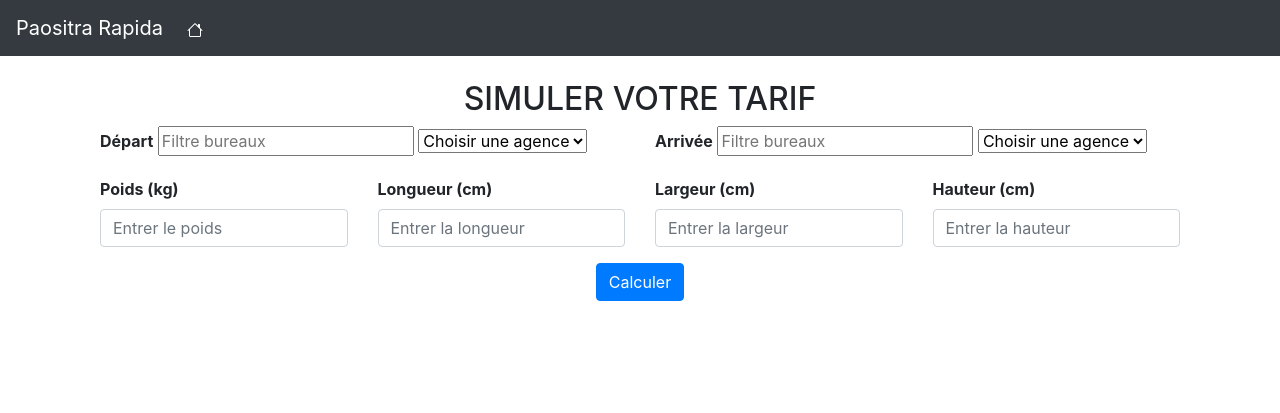
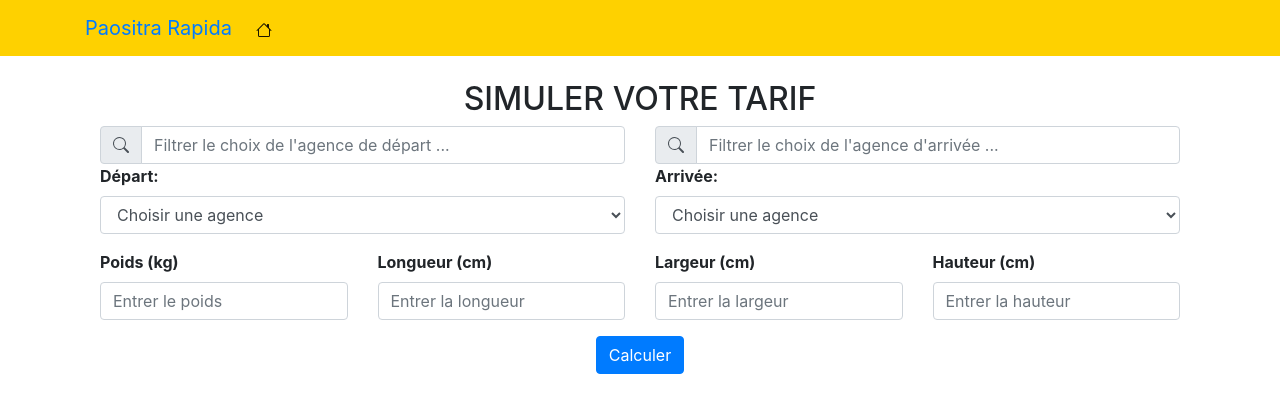
Before and after one commit to fetra2/rapidatarifproject, a Django app: page / in a window 1280 px wide. Shown: the top 413 px of the page. Run offline with Django 4.2, Linux system fonts and the light colour scheme; data that the repository does not hold is empty; some libraries are stand-ins or nearby versions.

Commit message:
add some styles

```diff
--- a/rapitarifapp/templates/base.html
+++ b/rapitarifapp/templates/base.html
@@ -3,16 +3,21 @@
 <head>
     <meta charset="UTF-8">
     <meta name="viewport" content="width=device-width, initial-scale=1.0">
-    <title>{% block title %}My Website{% endblock %}</title>
+    <title>{% block title %}Paositra Rapida{% endblock %}</title>
     <!-- Bootstrap 4 CSS -->
     <link rel="stylesheet" href="https://cdn.jsdelivr.net/npm/bootstrap@4.6.0/dist/css/bootstrap.min.css"crossorigin="anonymous">
     <!-- Font Awesome icons -->
     <link rel="stylesheet" href="https://cdnjs.cloudflare.com/ajax/libs/font-awesome/5.15.2/css/all.min.css"
           crossorigin="anonymous" />
+          <link href="https://maxcdn.bootstrapcdn.com/bootstrap/4.5.2/css/bootstrap.min.css" rel="stylesheet">
+          <script src="https://ajax.googleapis.com/ajax/libs/jquery/3.5.1/jquery.min.js"></script>
+          <script src="https://cdnjs.cloudflare.com/ajax/libs/popper.js/1.16.0/umd/popper.min.js"></script>
+          <script src="https://maxcdn.bootstrapcdn.com/bootstrap/4.5.2/js/bootstrap.min.js"></script>
 </head>
 <body>
-    <nav class="navbar navbar-expand-lg navbar-dark bg-dark">
-        <a class="navbar-brand" href="#">Paositra Rapida</a>
+    <nav class="navbar navbar-expand-lg navbar-light bg-yellow" style="background-color: #FED100;">
+      <div class="container">
+        <a class="navbar-brand text-primary" href="#">Paositra Rapida</a>
         <button class="navbar-toggler" type="button" data-toggle="collapse" data-target="#navbarNav"
                 aria-controls="navbarNav" aria-expanded="false" aria-label="Toggle navigation">
             <span class="navbar-toggler-icon"></span>
@@ -26,6 +31,7 @@
                 </li>
             </ul>
         </div>
+      </div>
     </nav>
     <div class="container my-4">
         {% block content %}
--- a/rapitarifapp/templates/index.html
+++ b/rapitarifapp/templates/index.html
@@ -14,24 +14,38 @@
         <div class="row">
             <div class="col-md-6">
                 <div class="form-group">
-                    <label for="Depart"><b>Départ</b></label>
-                    <input type="text" id="filter-input" placeholder="Filtre bureaux">
-                    <select name="codeDepart" id="sortable-dropdown-depart" class="sortable-dropdown">
+                    <div class="input-group">
+                        <div class="input-group-prepend">
+                            <span class="input-group-text"><svg xmlns="http://www.w3.org/2000/svg" width="16" height="16" fill="currentColor" class="bi bi-search" viewBox="0 0 16 16">
+                                <path d="M11.742 10.344a6.5 6.5 0 1 0-1.397 1.398h-.001c.03.04.062.078.098.115l3.85 3.85a1 1 0 0 0 1.415-1.414l-3.85-3.85a1.007 1.007 0 0 0-.115-.1zM12 6.5a5.5 5.5 0 1 1-11 0 5.5 5.5 0 0 1 11 0z"/>
+                            </svg></span>
+                        </div>
+                        <input type="text" class="form-control" id="filter-input" placeholder="Filtrer le choix de l'agence de départ ...">
+                    </div>
+                    <label for="codeDepart"><b>Départ: </b></label>
+                    <select name="codeDepart" id="sortable-dropdown-depart" class="sortable-dropdown form-control">
                         <option value="">Choisir une agence</option>
                         {% for item in bureaux %}
-                            <option value="{{ item.codique }}-{{ item.nombureau }}">{{ item.nombureau }} {{ item.codique }}</option>
+                            <option value="{{ item.codique }}-{{ item.nombureau }}">{{ item.nombureau }}</option>
                         {% endfor %}
                     </select>
                 </div>
             </div>
             <div class="col-md-6">
                 <div class="form-group">
-                    <label for="Arrive"><b>Arrivée</b></label>
-                    <input type="text" id="filter-input-arrive" placeholder="Filtre bureaux">
-                    <select name="codeArrive" id="sortable-dropdown-arrive" class="sortable-dropdown">
+                    <div class="input-group">
+                        <div class="input-group-prepend">
+                            <span class="input-group-text"><svg xmlns="http://www.w3.org/2000/svg" width="16" height="16" fill="currentColor" class="bi bi-search" viewBox="0 0 16 16">
+                                <path d="M11.742 10.344a6.5 6.5 0 1 0-1.397 1.398h-.001c.03.04.062.078.098.115l3.85 3.85a1 1 0 0 0 1.415-1.414l-3.85-3.85a1.007 1.007 0 0 0-.115-.1zM12 6.5a5.5 5.5 0 1 1-11 0 5.5 5.5 0 0 1 11 0z"/>
+                            </svg></span>
+                        </div>
+                        <input type="text" class="form-control" id="filter-input-arrive" placeholder="Filtrer le choix de l'agence d'arrivée ...">
+                    </div>
+                    <label for="Arrive"><b>Arrivée:</b></label>
+                    <select name="codeArrive" id="sortable-dropdown-arrive" class="sortable-dropdown form-control">
                         <option value="">Choisir une agence</option>
                         {% for item in bureaux %}
-                            <option value="{{ item.codique }}-{{ item.nombureau }}">{{ item.nombureau }} {{ item.codique }}</option>
+                            <option value="{{ item.codique }}-{{ item.nombureau }}">{{ item.nombureau }}</option>
                         {% endfor %}
                     </select>
                 </div>
```
Also changed, not shown: rapitarifapp/static/rapitarifapp/styles.css (+14 -0 lines).
